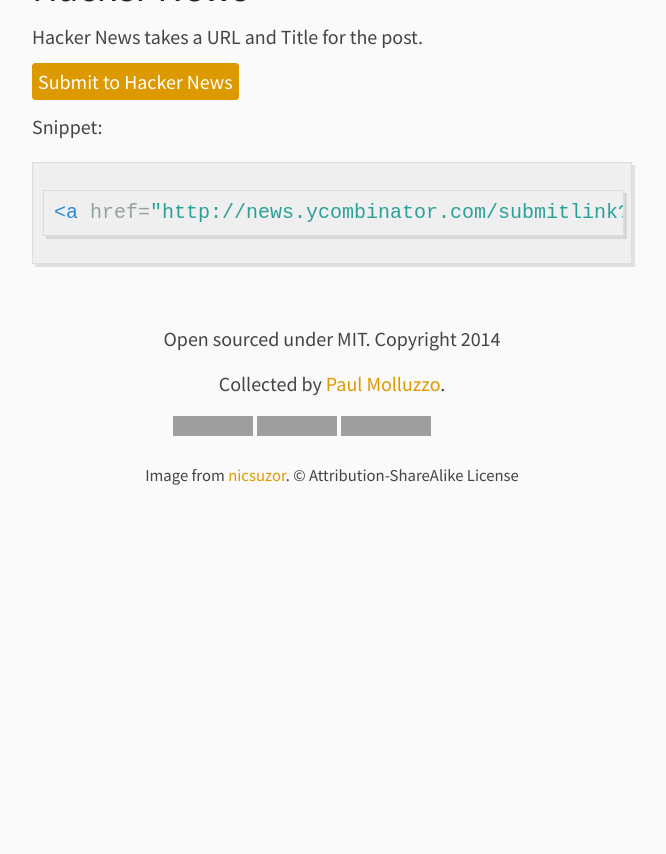
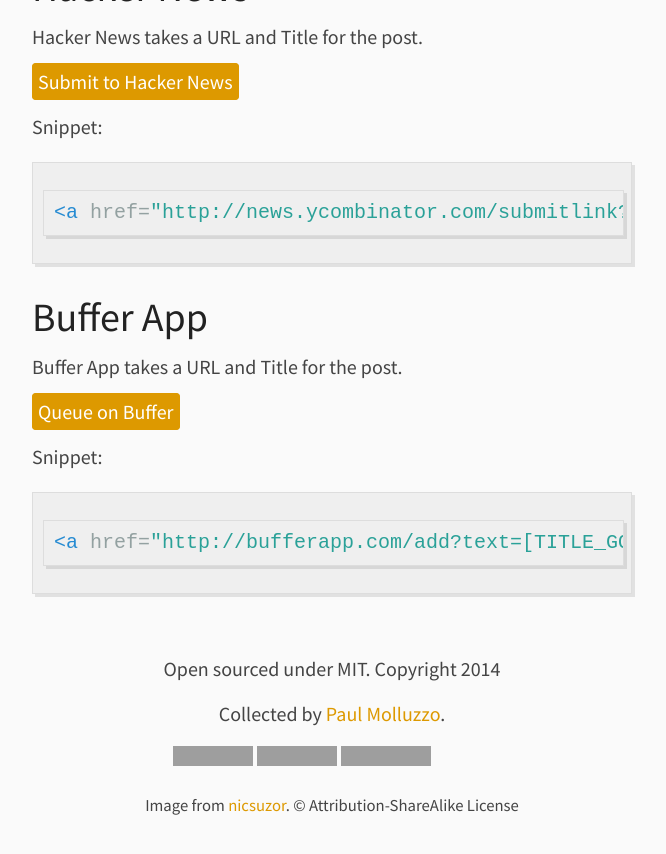
Before and after one commit to paulmolluzzo/simple_share_popups, a Jekyll site: the page built from index.md, in a window 1280 px wide and 900 px high, scrolled down 3018 px, cut to the strip 0-854 px from the top of the window. Shown: the whole strip, without its empty margins (308-974 px from the left). Built offline with Jekyll 4.4.1, drawn with Linux system fonts in a browser that asks for light colours; Markdown is read by kramdown in place of the engine named in the settings; before the commit the page ends 3588 px from its top, so only the background shows below that; grey boxes are pictures that could not be loaded.

Commit message:
Add Buffer App

````diff
--- a/index.md
+++ b/index.md
@@ -100,3 +100,15 @@ Snippet:
 ```html
 <a href="http://news.ycombinator.com/submitlink?u=[URL_GOES_HERE]&t=[TITLE_GOES_HERE]" onclick="window.open(this.href, 'hackernewswindow','left=20,top=20,width=600,height=700,toolbar=0,resizable=1'); return false;">Submit to Hacker News</a>
 ```
+
+## Buffer App
+
+Buffer App takes a URL and Title for the post.
+
+<a class="example" href="http://bufferapp.com/add?text={{ site.name }}&url={{ site.encodedUrl }}" onclick="window.open(this.href, 'bufferwindow','left=20,top=20,width=600,height=700,toolbar=0,resizable=1'); return false;">Queue on Buffer</a>
+
+Snippet:
+
+```html
+<a href="http://bufferapp.com/add?text=[TITLE_GOES_HERE]&url=[URL_GOES_HERE]" onclick="window.open(this.href, 'bufferwindow','left=20,top=20,width=600,height=700,toolbar=0,resizable=1'); return false;">Queue on Buffer</a>
+```
````
